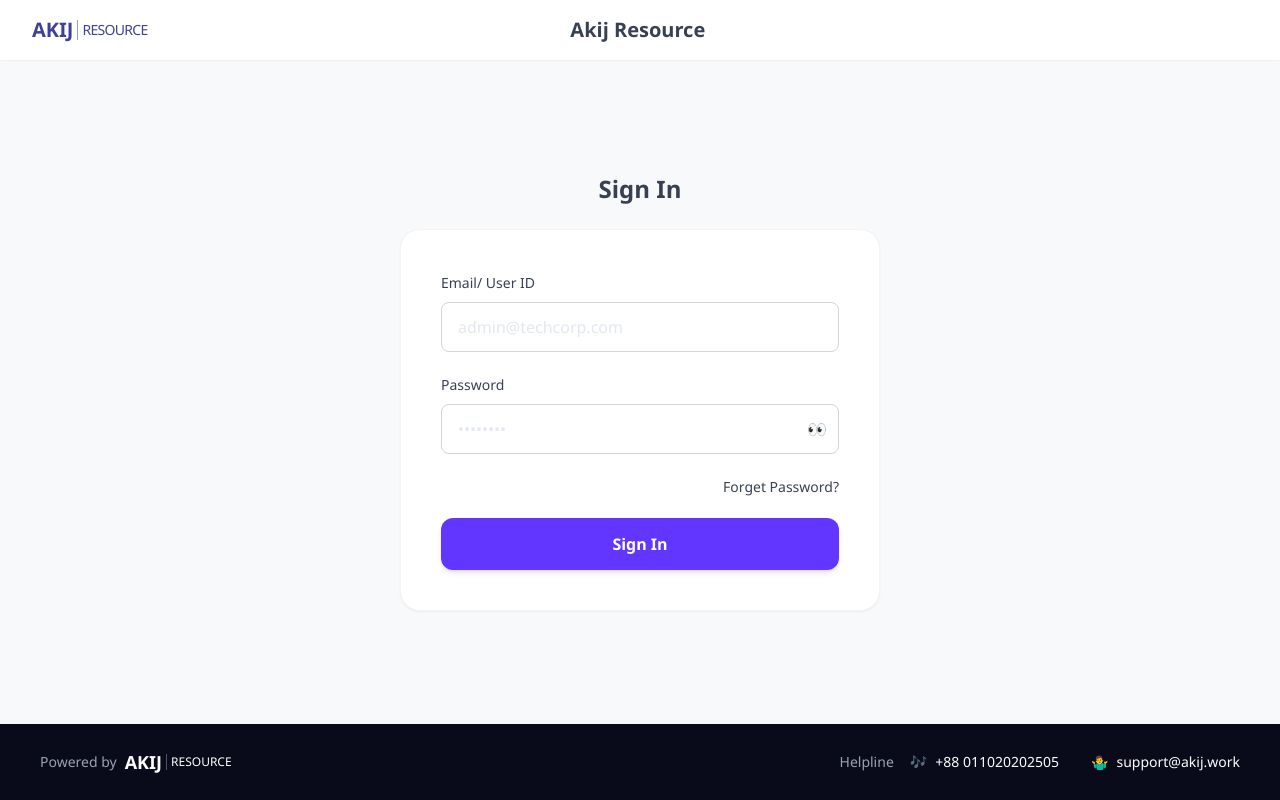
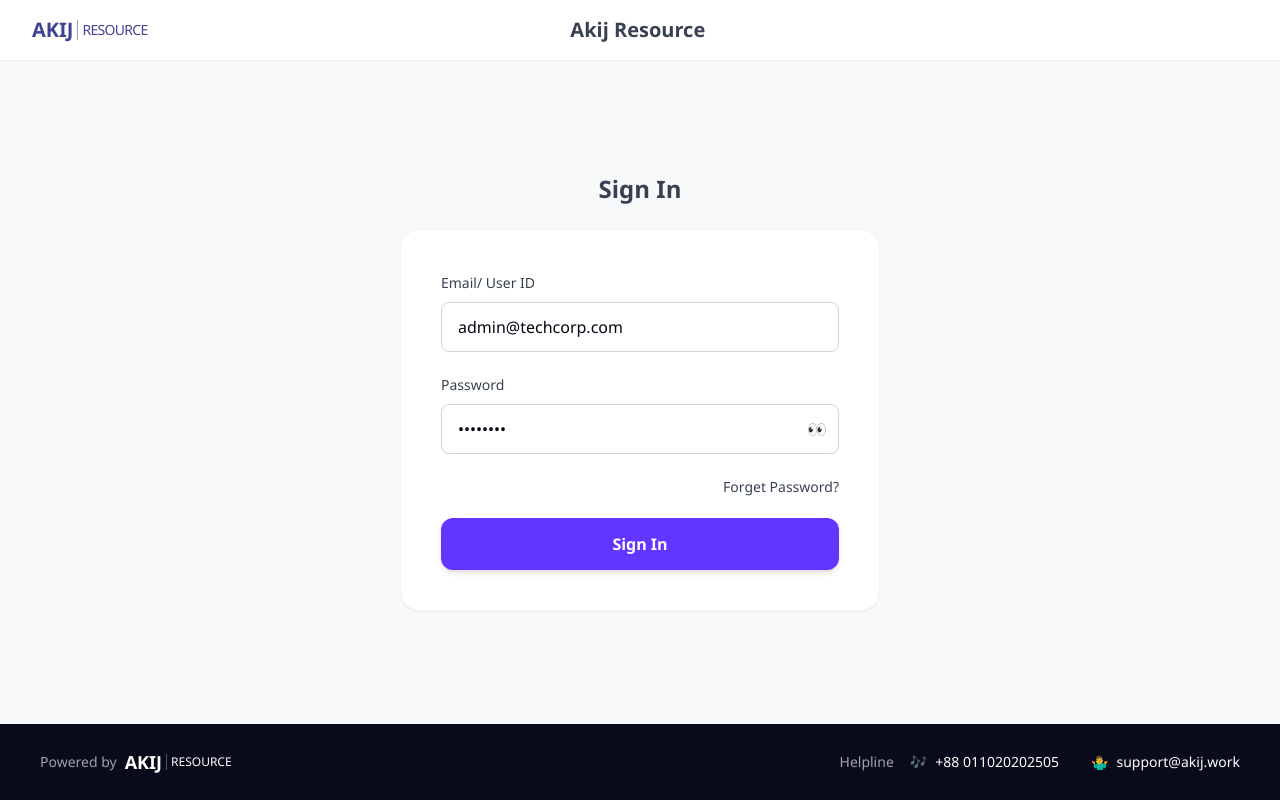
Before and after one commit to mohaimenur1/online-assessment-platform, a Next.js app: page / in a window 1280 px wide. Both pictures are taken after a click on the element 516 px from the left and 477 px from the top of the page. Built offline with nearby package versions, Linux system fonts and the light colour scheme.

Commit message:
🎨: login page : ui fixed

```diff
--- a/src/components/LoginPage.jsx
+++ b/src/components/LoginPage.jsx
@@ -77,7 +77,7 @@ export default function LoginPage({ role }) {
                 {...register("email")}
                 type="text"
                 placeholder="Enter your email/User ID"
-                className="w-full border border-gray-300 rounded-lg px-4 py-3 focus:ring-2 focus:ring-indigo-500 outline-none transition-all placeholder:text-gray-400"
+                className="w-full border border-gray-300 rounded-lg px-4 py-3 focus:ring-2 focus:ring-indigo-500 outline-none transition-all placeholder:text-gray-950 text-gray-950"
               />
               {errors.email && (
                 <p className="text-xs text-red-500">{errors.email.message}</p>
@@ -94,7 +94,7 @@ export default function LoginPage({ role }) {
                   {...register("password")}
                   type={showPassword ? "text" : "password"}
                   placeholder="Enter your password"
-                  className="w-full border border-gray-300 rounded-lg px-4 py-3 focus:ring-2 focus:ring-indigo-500 outline-none transition-all placeholder:text-gray-400"
+                  className="w-full border border-gray-300 rounded-lg px-4 py-3 focus:ring-2 focus:ring-indigo-500 outline-none transition-all placeholder:text-gray-950 text-gray-950"
                 />
                 <button
                   type="button"
```
